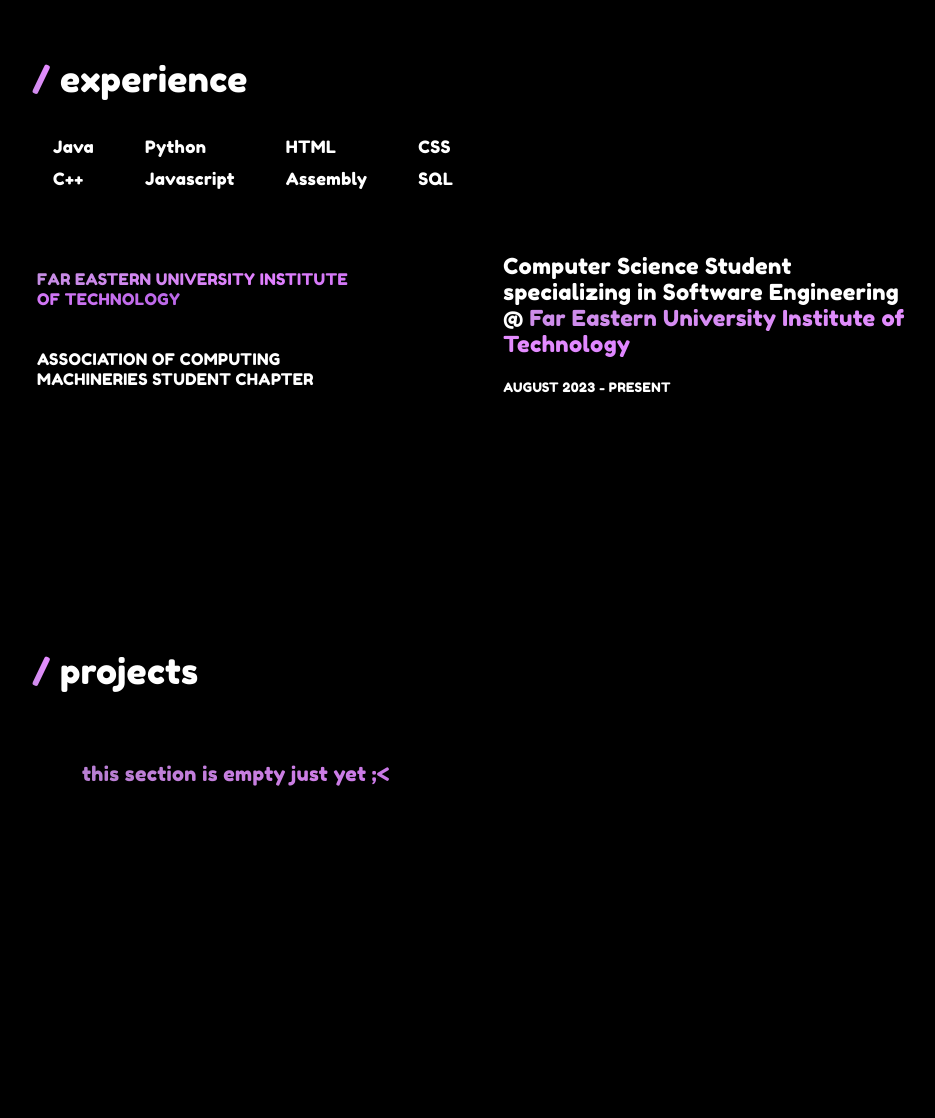
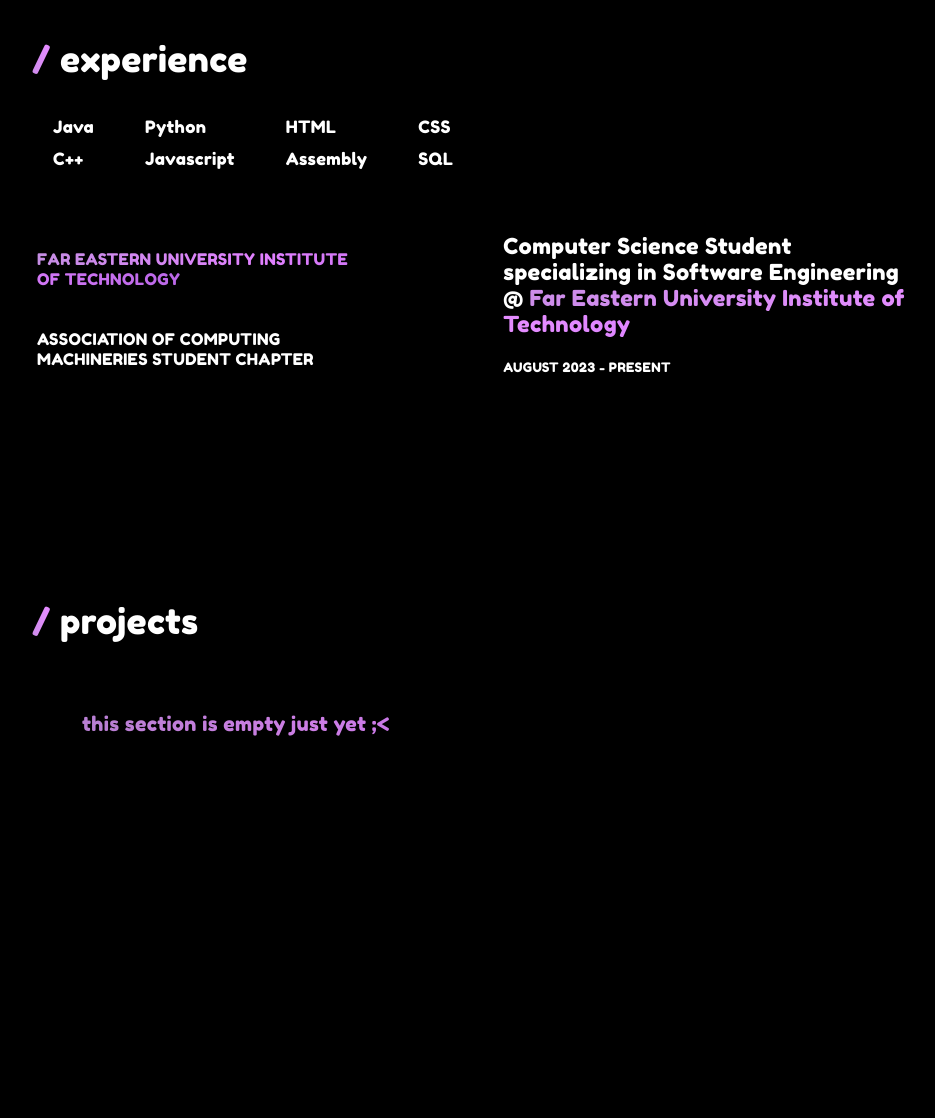
Before and after one commit to loucylliao/portfolio, a plain HTML site: page index.html in a window 1280 px wide. Shown: the part 784-1902 px from the top of the page, without its empty margins (91-1026 px from the left). After the commit the page ends 1857 px from the top, so only its background shows below. Drawn offline with Linux system fonts and the light colour scheme.

Commit message:
style.css

```diff
--- a/style.css
+++ b/style.css
@@ -12,14 +12,14 @@ body {
 }
 
 .experiences{
-    padding-top: 210px;
+    padding-top: 190px;
     margin-left: 115px;
     margin-right: 90px;
     display: flex;
 }
 
 .projects{
-    padding-top: 180px;
+    padding-top: 150px;
     margin-left: 115px;
     margin-right: 90px;
     display: flex;
```
